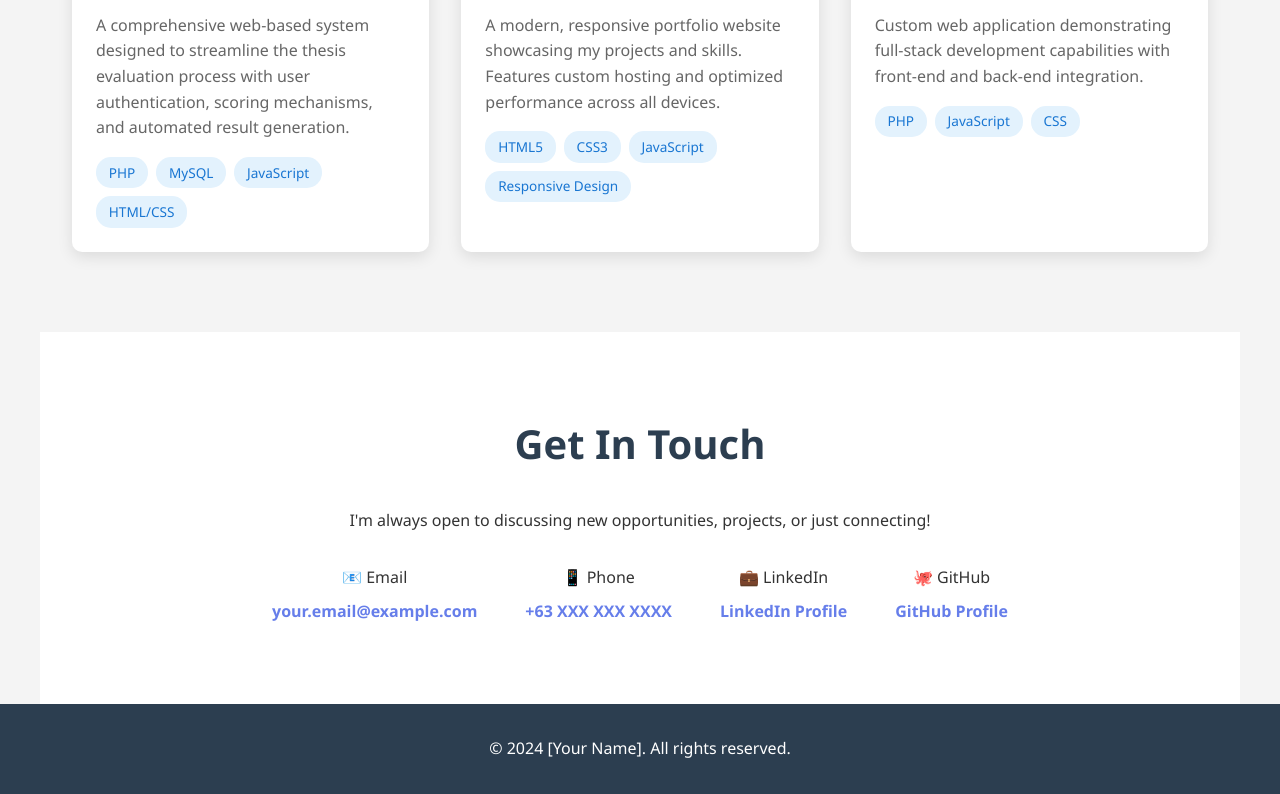
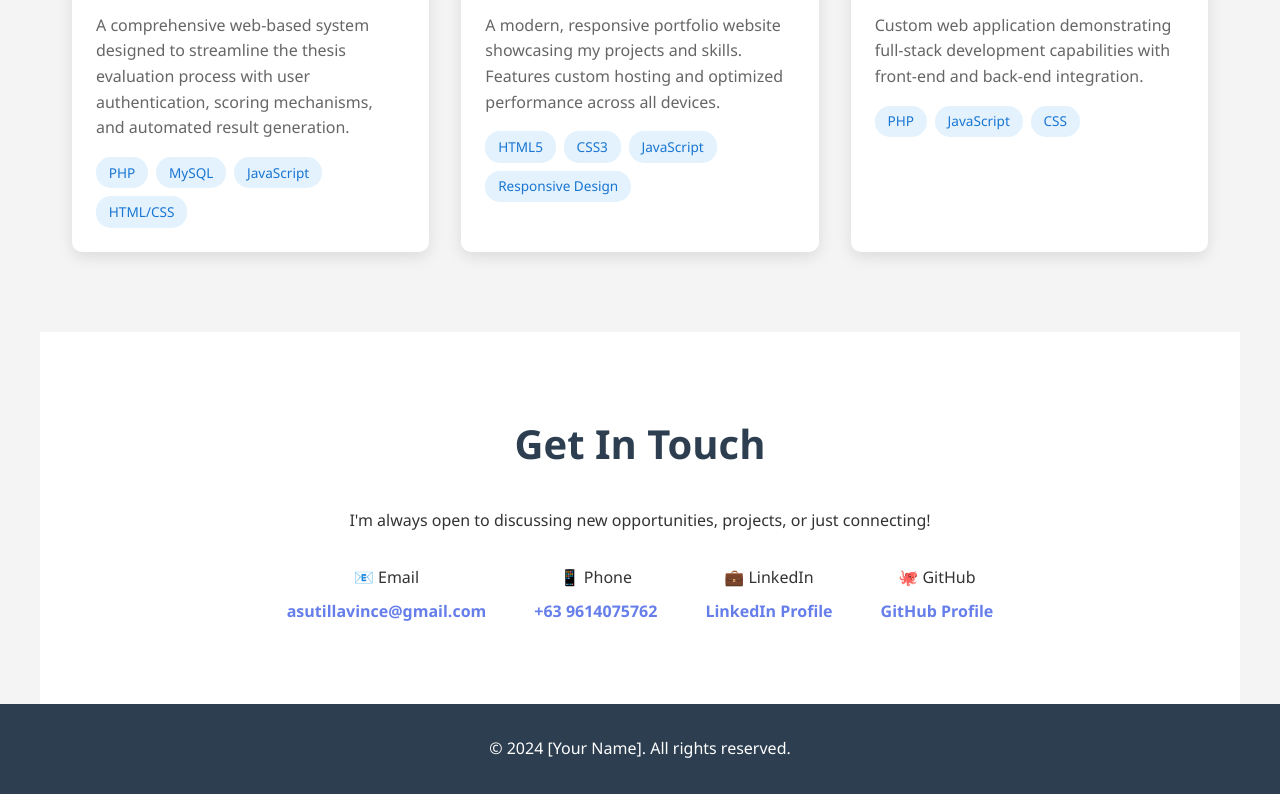
Before and after one commit to sopergoods/portfolio, a website: page index.html in a window 1280 px wide. Shown: the part 1857-2651 px from the top of the page. Drawn offline with Linux system fonts and the light colour scheme.

Commit message:
stranger

```diff
--- a/index.html
+++ b/index.html
@@ -3,7 +3,7 @@
 <head>
     <meta charset="UTF-8">
     <meta name="viewport" content="width=device-width, initial-scale=1.0">
-    <title>Your Name - Portfolio</title>
+    <title>Vince Timothy D. Asutilla - Portfolio</title>
     <style>
         * {
             margin: 0;
@@ -459,11 +459,11 @@
         <div class="contact-info">
             <div class="contact-item">
                 <span>📧 Email</span>
-                <a href="asutillavince@gmasil.com">your.email@example.com</a>
+                <a href="asutillavince@gmail.com">asutillavince@gmail.com</a>
             </div>
             <div class="contact-item">
                 <span>📱 Phone</span>
-                <a href="tel:+6309614075762">+63 XXX XXX XXXX</a>
+                <a href="tel:+6309614075762">+63 9614075762</a>
             </div>
             <div class="contact-item">
                 <span>💼 LinkedIn</span>
```
